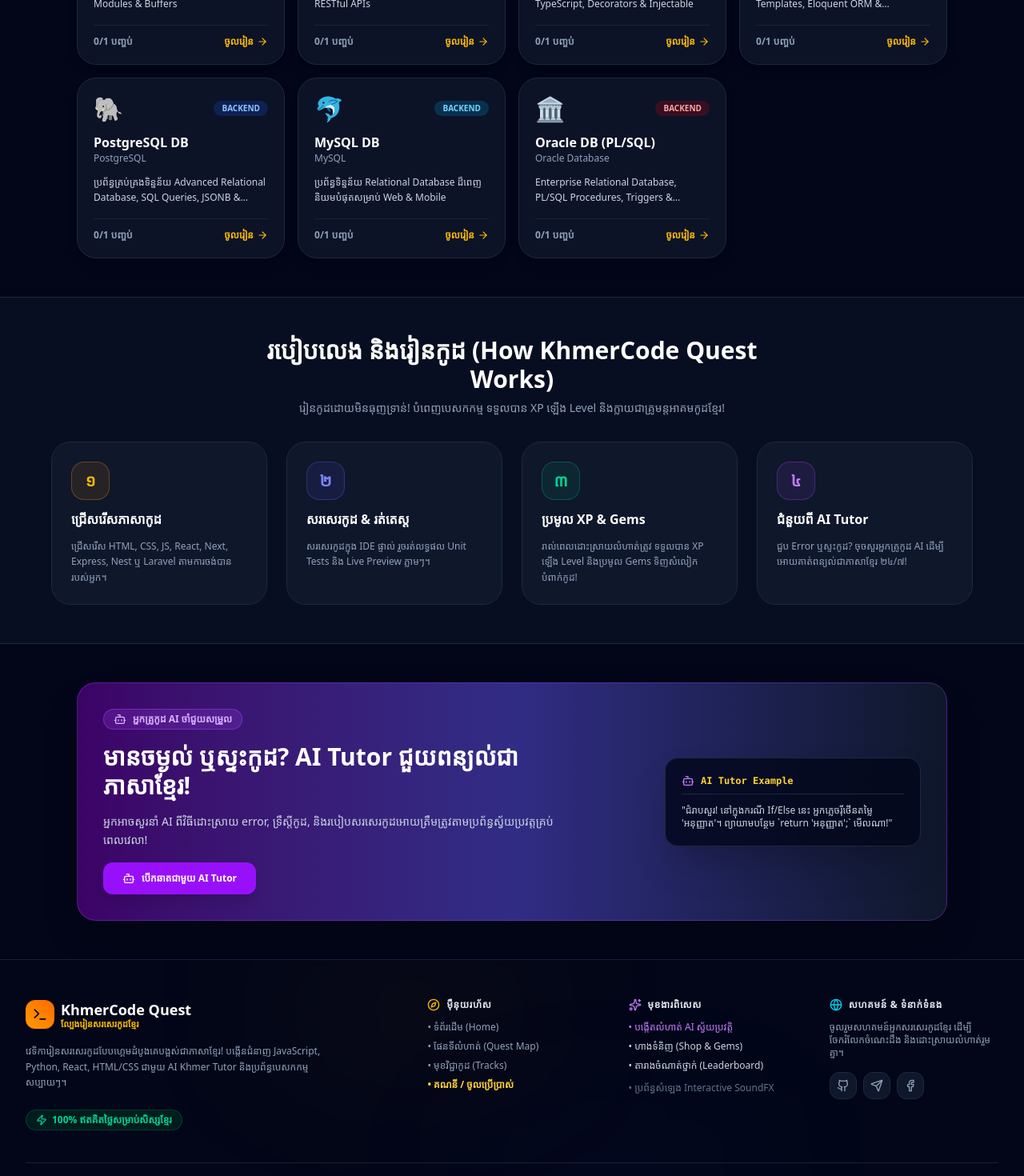
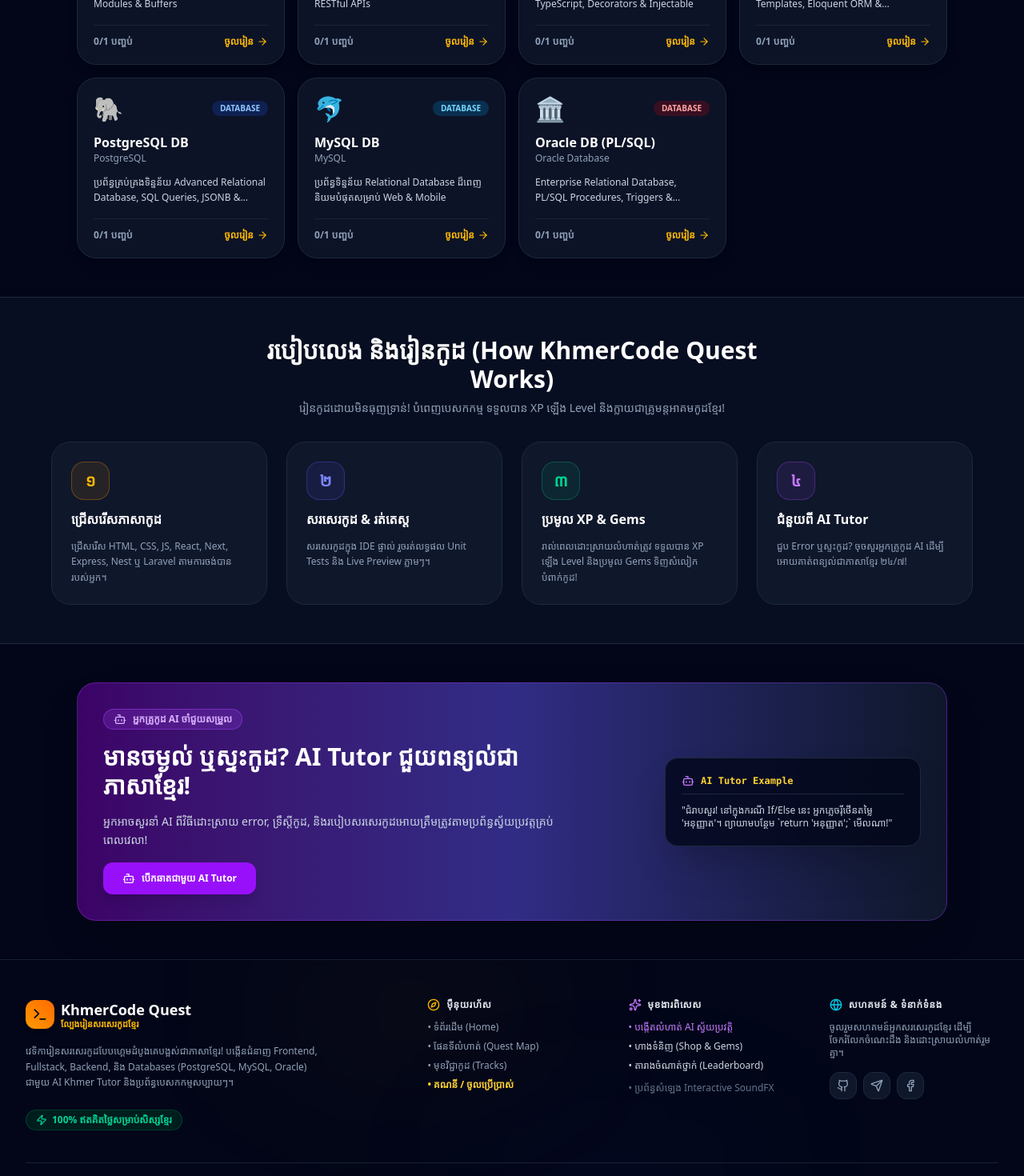
Before and after one commit to digipos069-maker/KhmerCode, a React (Vite) app: page / in a window 1280 px wide. Shown: the part 1500-2970 px from the top of the page at 80% size. Built offline with nearby package versions, Linux system fonts and the light colour scheme; a web font is replaced by a local one.

Commit message:
feat(tracks): add database category to tracks filter
Introduced a dedicated 'database' category for learning tracks, categorized existing database challenges, and updated the UI and footer to support this new filtering option.

```diff
--- a/src/components/Footer.tsx
+++ b/src/components/Footer.tsx
@@ -63,7 +63,7 @@ export const Footer: React.FC<FooterProps> = ({
             </div>
 
             <p className="text-xs text-slate-400 leading-relaxed max-w-sm">
-              វេទិការៀនសរសេរកូដបែបហ្គេមដំបូងគេបង្អស់ជាភាសាខ្មែរ! បង្កើនជំនាញ JavaScript, Python, React, HTML/CSS ជាមួយ AI Khmer Tutor និងប្រព័ន្ធបេសកកម្មសប្បាយៗ។
+              វេទិការៀនសរសេរកូដបែបហ្គេមដំបូងគេបង្អស់ជាភាសាខ្មែរ! បង្កើនជំនាញ Frontend, Fullstack, Backend, និង Databases (PostgreSQL, MySQL, Oracle) ជាមួយ AI Khmer Tutor និងប្រព័ន្ធបេសកកម្មសប្បាយៗ។
             </p>
 
             <div className="flex items-center gap-2 pt-2">
--- a/src/components/TracksPage.tsx
+++ b/src/components/TracksPage.tsx
@@ -27,7 +27,7 @@ export const TracksPage: React.FC<TracksPageProps> = ({
   onSelectTrack,
   onOpenAiGenerator,
 }) => {
-  const [filterCategory, setFilterCategory] = useState<'all' | 'frontend' | 'fullstack' | 'backend'>('all');
+  const [filterCategory, setFilterCategory] = useState<'all' | 'frontend' | 'fullstack' | 'backend' | 'database'>('all');
 
   const filteredTracks = ALL_LANGUAGE_TRACKS.filter((track) => {
     if (filterCategory === 'all') return true;
@@ -91,7 +91,7 @@ export const TracksPage: React.FC<TracksPageProps> = ({
                 : 'text-slate-400 hover:text-white'
             }`}
           >
-            🎨 Frontend Web (HTML, CSS, JS, React, Vue)
+            🎨 Frontend (HTML, CSS, JS, React, Vue)
           </button>
 
           <button
@@ -120,6 +120,20 @@ export const TracksPage: React.FC<TracksPageProps> = ({
             }`}
           >
             🟢 Backend & APIs (Node, Express, Nest, Laravel)
+          </button>
+
+          <button
+            onClick={() => {
+              soundFx.playClick();
+              setFilterCategory('database');
+            }}
+            className={`px-4 py-2 rounded-xl text-xs font-bold transition ${
+              filterCategory === 'database'
+                ? 'bg-amber-500 text-slate-950 font-extrabold shadow'
+                : 'text-slate-400 hover:text-white'
+            }`}
+          >
+            🗄️ Database & SQL (PostgreSQL, MySQL, Oracle)
           </button>
         </div>
 
--- a/src/data/challenges.ts
+++ b/src/data/challenges.ts
@@ -142,7 +142,7 @@ export const ALL_LANGUAGE_TRACKS: LanguageTrack[] = [
     borderColor: 'border-blue-500',
     badgeBg: 'bg-blue-600/20 text-blue-300',
     descriptionKhmer: 'ប្រព័ន្ធគ្រប់គ្រងទិន្នន័យ Advanced Relational Database, SQL Queries, JSONB & Indexes',
-    categoryType: 'backend',
+    categoryType: 'database',
   },
   {
     id: 'mysql',
@@ -153,7 +153,7 @@ export const ALL_LANGUAGE_TRACKS: LanguageTrack[] = [
     borderColor: 'border-sky-400',
     badgeBg: 'bg-sky-500/20 text-sky-300',
     descriptionKhmer: 'ប្រព័ន្ធទិន្នន័យ Relational Database ដ៏ពេញនិយមបំផុតសម្រាប់ Web & Mobile',
-    categoryType: 'backend',
+    categoryType: 'database',
   },
   {
     id: 'oracle',
@@ -164,7 +164,7 @@ export const ALL_LANGUAGE_TRACKS: LanguageTrack[] = [
     borderColor: 'border-red-500',
     badgeBg: 'bg-red-600/20 text-red-300',
     descriptionKhmer: 'Enterprise Relational Database, PL/SQL Procedures, Triggers & Performance Tuning',
-    categoryType: 'backend',
+    categoryType: 'database',
   },
 ];
 
--- a/src/types.ts
+++ b/src/types.ts
@@ -28,7 +28,7 @@ export interface LanguageTrack {
   borderColor: string;
   badgeBg: string;
   descriptionKhmer: string;
-  categoryType: 'frontend' | 'backend' | 'fullstack';
+  categoryType: 'frontend' | 'backend' | 'fullstack' | 'database';
 }
 
 export interface TestCase {
```
